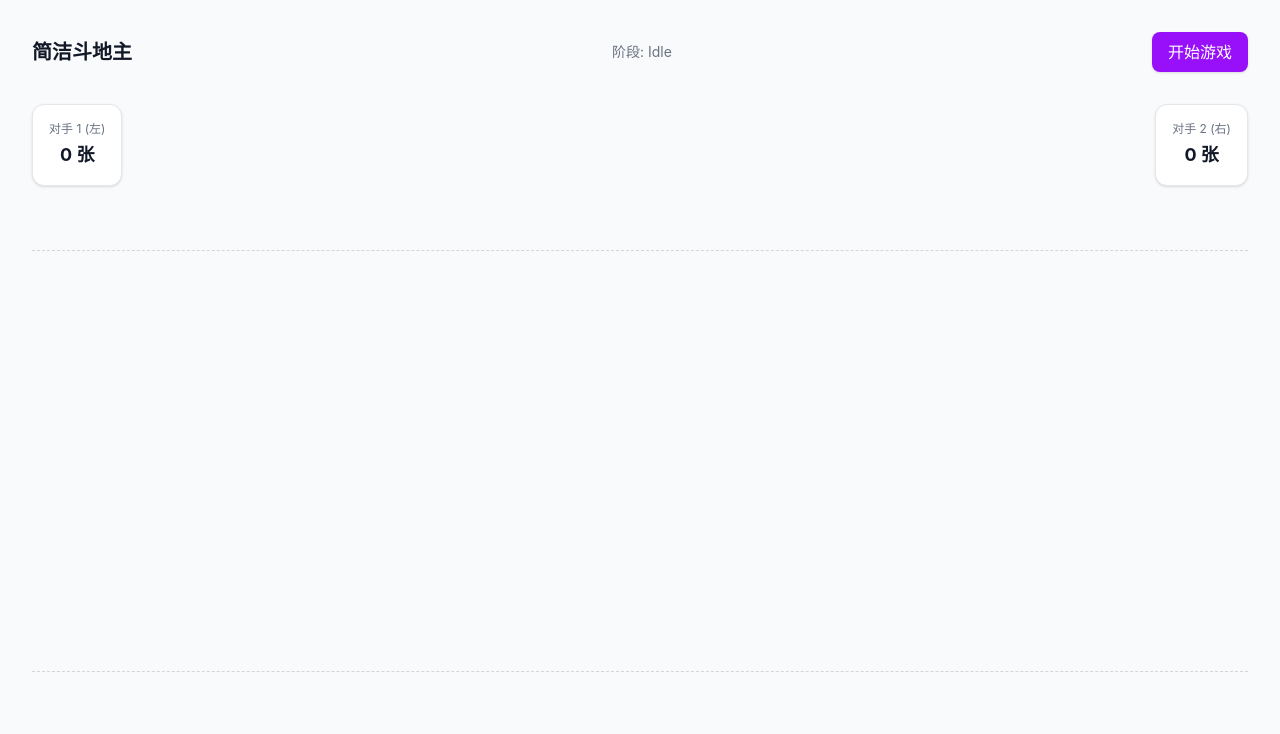
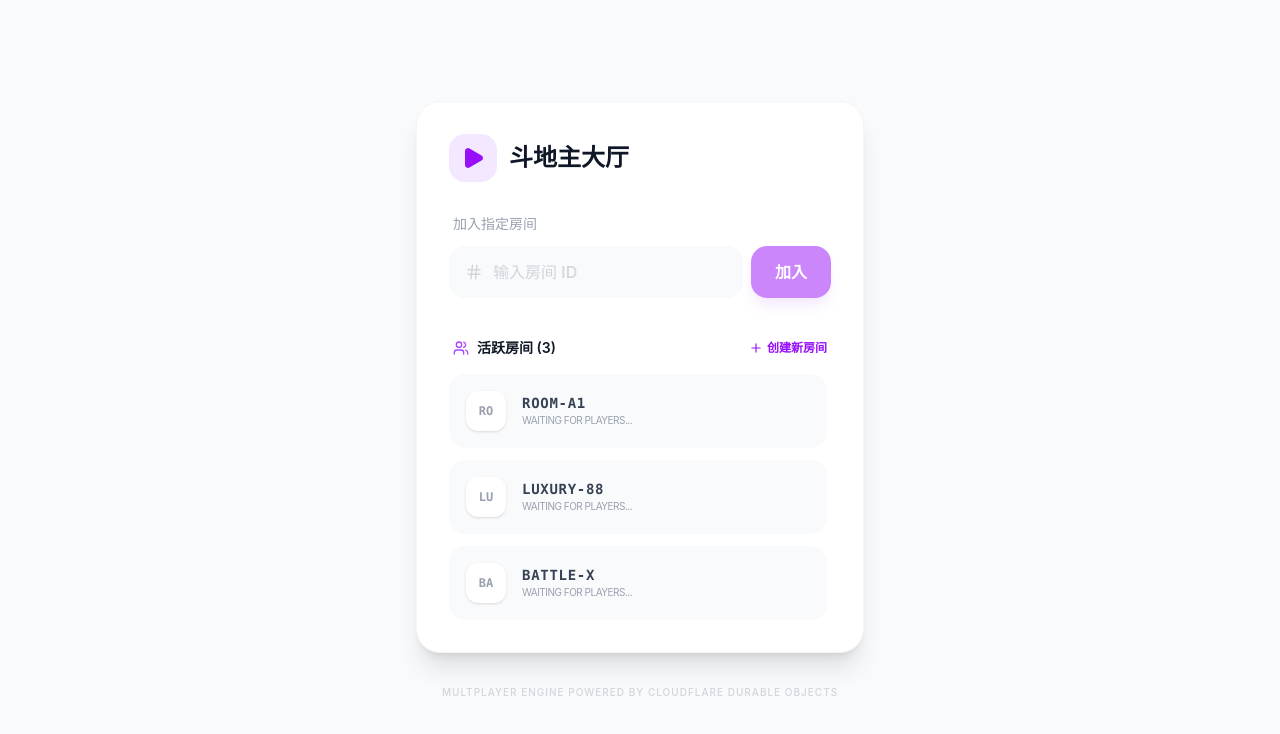
Before and after one commit to buleegasy/dou-dizhu-web, a React (Vite) app: page / in a window 1280 px wide. Shown: the top 734 px of the page. Built offline with nearby package versions, Linux system fonts and the light colour scheme.

Commit message:
Update Lobby components and routing between Lobby and Game

```diff
--- a/src/App.tsx
+++ b/src/App.tsx
@@ -1,11 +1,50 @@
-import React from 'react'
+import React, { useState } from 'react'
 import GameTable from './components/GameTable'
+import Lobby from './components/Lobby'
 import './index.css'
+import { AnimatePresence, motion } from 'framer-motion'
 
 function App() {
+  const [currentRoomId, setCurrentRoomId] = useState<string | null>(null);
+
+  // 模拟活跃房间列表（待接入后端）
+  const [activeRooms] = useState<string[]>(['ROOM-A1', 'LUXURY-88', 'BATTLE-X']);
+
+  const handleJoin = (id: string) => {
+    setCurrentRoomId(id);
+  };
+
+  const handleLeave = () => {
+    setCurrentRoomId(null);
+  };
+
   return (
-    <div className="flex flex-col min-h-screen">
-      <GameTable />
+    <div className="flex flex-col min-h-screen bg-gray-50 overflow-hidden font-sans antialiased text-gray-900 selection:bg-purple-100">
+      <AnimatePresence mode="wait">
+        {!currentRoomId ? (
+          <motion.div
+            key="lobby"
+            initial={{ opacity: 0, scale: 0.98 }}
+            animate={{ opacity: 1, scale: 1 }}
+            exit={{ opacity: 0, scale: 1.02 }}
+            transition={{ duration: 0.3, ease: [0.23, 1, 0.32, 1] }}
+            className="flex-1 flex flex-col"
+          >
+            <Lobby onJoinRoom={handleJoin} activeRooms={activeRooms} />
+          </motion.div>
+        ) : (
+          <motion.div
+            key="game"
+            initial={{ opacity: 0, y: 10 }}
+            animate={{ opacity: 1, y: 0 }}
+            exit={{ opacity: 0, y: -10 }}
+            transition={{ duration: 0.3, ease: "circOut" }}
+            className="flex-1 flex flex-col"
+          >
+            <GameTable onExit={handleLeave} roomId={currentRoomId} />
+          </motion.div>
+        )}
+      </AnimatePresence>
     </div>
   )
 }
--- a/src/components/GameTable.tsx
+++ b/src/components/GameTable.tsx
@@ -1,5 +1,6 @@
 import React, { useState } from 'react';
 import { AnimatePresence } from 'framer-motion';
+import { ChevronLeft, Info, Users } from 'lucide-react';
 import type { GameState } from '../logic/gameController';
 import {
   initGameState,
@@ -12,7 +13,12 @@ import {
 import Hand from './Hand';
 import Card from './Card';
 
-const GameTable: React.FC = () => {
+interface GameTableProps {
+  roomId: string;
+  onExit: () => void;
+}
+
+const GameTable: React.FC<GameTableProps> = ({ roomId, onExit }) => {
   const [state, setState] = useState<GameState>(initGameState());
   const [selectedIndices, setSelectedIndices] = useState<number[]>([]);
   const [error, setError] = useState<string | null>(null);
@@ -63,41 +69,82 @@ const GameTable: React.FC = () => {
 
   return (
     <div className="flex-1 flex flex-col bg-gray-50 p-4 md:p-8">
-      {/* 状态栏 */}
-      <div className="flex justify-between items-center mb-8">
-        <h1 className="text-xl font-bold">简洁斗地主</h1>
-        <div className="text-sm text-gray-500">阶段: {state.stage}</div>
+      {/* 头部状态栏 */}
+      <div className="flex justify-between items-center mb-10">
+        <div className="flex items-center space-x-4">
+          <button
+            onClick={onExit}
+            className="p-2.5 bg-white border border-gray-100 rounded-2xl shadow-sm hover:bg-gray-50 transition-colors text-gray-500"
+          >
+            <ChevronLeft size={20} />
+          </button>
+          <div>
+            <h1 className="text-lg font-bold text-gray-900 leading-tight">测试房间</h1>
+            <div className="flex items-center text-[10px] font-mono font-bold text-purple-600 bg-purple-50 px-2 py-0.5 rounded-full uppercase tracking-wider">
+              ID: {roomId}
+            </div>
+          </div>
+        </div>
+
+        <div className="flex items-center space-x-6">
+            <div className="flex flex-col items-end">
+                <div className="text-[10px] font-bold text-gray-300 uppercase tracking-widest mb-1">Game Stage</div>
+                <div className="text-xs font-bold text-gray-900 bg-white border border-gray-100 px-3 py-1.5 rounded-xl shadow-sm uppercase tracking-tight">
+                    {state.stage}
+                </div>
+            </div>
             <button
                 onClick={handleStart}
-          className="px-4 py-2 bg-purple-600 text-white rounded-lg shadow hover:bg-purple-700 transition"
+                className="px-6 py-2.5 bg-purple-600 text-white rounded-2xl font-bold shadow-lg shadow-purple-200 hover:bg-purple-700 active:scale-95 transition-all"
             >
                 {state.stage === GameStage.Idle ? '开始游戏' : '重新洗牌'}
             </button>
         </div>
+      </div>
 
-      {/* 对手区域 (占位) */}
-      <div className="flex justify-between mb-12">
-        <div className="p-4 bg-white border border-gray-200 rounded-xl shadow-sm text-center">
-          <div className="text-xs text-gray-500 mb-1">对手 1 (左)</div>
-          <div className="text-lg font-bold">{state.players[1]?.cards.length || 0} 张</div>
+      {/* 对手数据面板 */}
+      <div className="grid grid-cols-3 gap-4 mb-12">
+        <div className="p-4 bg-white border border-gray-100 rounded-3xl shadow-sm flex items-center space-x-4">
+          <div className="w-12 h-12 bg-gray-50 rounded-2xl flex items-center justify-center text-gray-300">
+            <Users size={20} />
           </div>
-        <div className="flex flex-row space-x-2">
-            <AnimatePresence>
-                {state.bottomCards.map(c => <Card key={c.id} card={c} isSmall />)}
-            </AnimatePresence>
-        </div>
-        <div className="p-4 bg-white border border-gray-200 rounded-xl shadow-sm text-center">
-          <div className="text-xs text-gray-500 mb-1">对手 2 (右)</div>
-          <div className="text-lg font-bold">{state.players[2]?.cards.length || 0} 张</div>
+          <div>
+            <div className="text-[10px] font-bold text-gray-400 uppercase tracking-tight">对手 1 (左)</div>
+            <div className="text-xl font-black text-gray-900">{state.players[1]?.cards.length || 0} <span className="text-xs font-medium text-gray-400">Cards</span></div>
           </div>
         </div>
 
-      {/* 出牌区域 (桌子中央) */}
-      <div className="flex-1 flex flex-col items-center justify-center border-y border-dashed border-gray-300 my-4 relative">
+        <div className="flex justify-center items-center space-x-1">
+            <AnimatePresence mode="popLayout">
+                {state.bottomCards.map(c => (
+                    <Card key={c.id} card={c} isSmall className="!w-10 !h-14 !shadow-none" />
+                ))}
+                {state.bottomCards.length === 0 && (
+                    <div className="flex space-x-1 opacity-20">
+                        {[1, 2, 3].map(i => <div key={i} className="w-10 h-14 bg-gray-200 rounded-lg border border-gray-300 border-dashed" />)}
+                    </div>
+                )}
+            </AnimatePresence>
+        </div>
+
+        <div className="p-4 bg-white border border-gray-100 rounded-3xl shadow-sm flex items-center space-x-4 justify-end">
+          <div className="text-right">
+            <div className="text-[10px] font-bold text-gray-400 uppercase tracking-tight">对手 2 (右)</div>
+            <div className="text-xl font-black text-gray-900">{state.players[2]?.cards.length || 0} <span className="text-xs font-medium text-gray-400">Cards</span></div>
+          </div>
+          <div className="w-12 h-12 bg-gray-50 rounded-2xl flex items-center justify-center text-gray-300">
+            <Users size={20} />
+          </div>
+        </div>
+      </div>
+
+      {/* 出牌区域 */}
+      <div className="flex-1 flex flex-col items-center justify-center border-y border-dashed border-gray-200 my-4 relative rounded-3xl group transition-colors hover:bg-gray-100/30">
         {state.lastHand && (
             <div className="flex flex-col items-center">
-                <div className="text-xs text-gray-400 mb-2 font-mono">
-                    玩家 {state.lastHand.playerIndex === 0 ? '你' : state.lastHand.playerIndex + 1} 出了：
+                <div className="flex items-center text-[10px] font-bold text-purple-400 uppercase tracking-widest mb-4 bg-purple-50/50 px-3 py-1 rounded-full border border-purple-100/50">
+                    <Info size={10} className="mr-1.5" />
+                    Player {state.lastHand.playerIndex === 0 ? 'You' : state.lastHand.playerIndex + 1} Played
                 </div>
                 <div className="flex space-x-[-20px]">
                     <AnimatePresence>
@@ -107,22 +154,22 @@ const GameTable: React.FC = () => {
             </div>
         )}
         {state.passCount > 0 && state.turnIndex !== 0 && (
-            <div className="text-lg font-bold text-gray-300">不出</div>
+            <div className="text-2xl font-black text-gray-200 uppercase tracking-tighter select-none">Passed</div>
         )}
 
         {error && (
-            <div className="absolute top-4 text-red-500 bg-red-50 px-4 py-1 rounded-full text-sm border border-red-200">
+            <div className="absolute top-6 px-4 py-2 bg-red-500 text-white text-xs font-bold rounded-2xl shadow-lg shadow-red-200 transition-all animate-bounce">
                 {error}
             </div>
         )}
       </div>
 
-      {/* 控制面板 */}
-      <div className="flex justify-center space-x-4 mb-4">
+      {/* 控制操作台 */}
+      <div className="flex justify-center space-x-3 mb-6">
         {state.stage === GameStage.Bidding && (
             <button
                 onClick={handleGrabLandlord}
-                className="px-8 py-2 bg-yellow-500 text-white rounded-xl shadow-lg font-bold hover:bg-yellow-600"
+                className="px-10 py-3.5 bg-yellow-400 text-white rounded-2xl font-black shadow-lg shadow-yellow-100 hover:bg-yellow-500 hover:shadow-yellow-200 transition-all uppercase tracking-tight text-sm"
             >
                 叫地主
             </button>
@@ -132,14 +179,14 @@ const GameTable: React.FC = () => {
                 <button
                     onClick={handlePass}
                     disabled={!state.lastHand || state.passCount >= 2}
-                    className="px-8 py-2 bg-gray-200 text-gray-700 rounded-xl font-bold disabled:opacity-50"
+                    className="px-10 py-3.5 bg-white border border-gray-100 text-gray-400 rounded-2xl font-bold shadow-sm hover:bg-gray-50 disabled:opacity-30 transition-all uppercase tracking-tight text-sm"
                 >
                     不出
                 </button>
                 <button
                     onClick={handlePlay}
                     disabled={selectedIndices.length === 0}
-                    className="px-8 py-2 bg-purple-600 text-white rounded-xl shadow-lg font-bold hover:bg-purple-700 disabled:opacity-50"
+                    className="px-12 py-3.5 bg-purple-600 text-white rounded-2xl font-black shadow-lg shadow-purple-200 hover:bg-purple-700 hover:shadow-purple-300 disabled:opacity-50 transition-all uppercase tracking-tight text-sm"
                 >
                     出牌
                 </button>
@@ -147,8 +194,8 @@ const GameTable: React.FC = () => {
         )}
       </div>
 
-      {/* 玩家手牌区域 */}
-      <div className="w-full max-w-4xl mx-auto">
+      {/* 底部玩家手牌 */}
+      <div className="w-full max-w-5xl mx-auto bg-white/50 backdrop-blur-sm rounded-t-[40px] border-x border-t border-gray-100 px-6">
         <Hand
             cards={currentPlayer.cards}
             selectedIndices={selectedIndices}
--- /dev/null
+++ b/src/components/Lobby.tsx
@@ -0,0 +1,121 @@
+import React, { useState } from 'react';
+import { motion, AnimatePresence } from 'framer-motion';
+import { Users, Plus, Play, Hash } from 'lucide-react';
+
+interface LobbyProps {
+  onJoinRoom: (roomId: string) => void;
+  activeRooms: string[];
+}
+
+const Lobby: React.FC<LobbyProps> = ({ onJoinRoom, activeRooms }) => {
+  const [roomIdInput, setRoomIdInput] = useState('');
+
+  const handleJoin = (id: string) => {
+    if (id.trim()) {
+      onJoinRoom(id.trim());
+    }
+  };
+
+  return (
+    <div className="flex-1 flex flex-col items-center justify-center bg-gray-50 p-6">
+      <motion.div
+        initial={{ opacity: 0, y: 20 }}
+        animate={{ opacity: 1, y: 0 }}
+        className="w-full max-w-md bg-white rounded-3xl shadow-xl border border-gray-100 p-8"
+      >
+        <div className="flex items-center space-x-3 mb-8">
+          <div className="bg-purple-100 p-3 rounded-2xl">
+            <Play className="text-purple-600 fill-purple-600" size={24} />
+          </div>
+          <h1 className="text-2xl font-bold text-gray-900">斗地主大厅</h1>
+        </div>
+
+        {/* 手动输入房间号 */}
+        <div className="mb-10">
+          <label className="block text-sm font-medium text-gray-400 mb-3 ml-1">加入指定房间</label>
+          <div className="flex space-x-2">
+            <div className="relative flex-1">
+              <Hash className="absolute left-4 top-1/2 -translate-y-1/2 text-gray-300" size={18} />
+              <input
+                type="text"
+                placeholder="输入房间 ID"
+                value={roomIdInput}
+                onChange={(e) => setRoomIdInput(e.target.value)}
+                className="w-full pl-11 pr-4 py-3.5 bg-gray-50 border-none rounded-2xl focus:ring-2 focus:ring-purple-200 transition-all text-gray-700 font-medium placeholder:text-gray-300"
+              />
+            </div>
+            <button
+              onClick={() => handleJoin(roomIdInput)}
+              disabled={!roomIdInput.trim()}
+              className="px-6 py-3.5 bg-purple-600 text-white rounded-2xl font-bold shadow-lg shadow-purple-200 hover:bg-purple-700 disabled:opacity-50 active:scale-95 transition-all"
+            >
+              加入
+            </button>
+          </div>
+        </div>
+
+        {/* 活跃房间列表 */}
+        <div>
+          <div className="flex items-center justify-between mb-4 px-1">
+            <h2 className="text-sm font-semibold text-gray-900 flex items-center">
+              <Users size={16} className="mr-2 text-purple-500" />
+              活跃房间 ({activeRooms.length})
+            </h2>
+            <button
+              onClick={() => handleJoin(Math.random().toString(36).substring(2, 8).toUpperCase())}
+              className="text-xs font-bold text-purple-600 hover:text-purple-700 flex items-center"
+            >
+              <Plus size={14} className="mr-1" />
+              创建新房间
+            </button>
+          </div>
+
+          <div className="grid gap-3 max-h-64 overflow-y-auto pr-1">
+            <AnimatePresence mode="popLayout">
+              {activeRooms.length === 0 ? (
+                <motion.div
+                  initial={{ opacity: 0 }}
+                  animate={{ opacity: 1 }}
+                  className="py-10 text-center bg-gray-50 rounded-2xl border-2 border-dashed border-gray-100"
+                >
+                  <p className="text-sm text-gray-400">当前没有活跃房间</p>
+                </motion.div>
+              ) : (
+                activeRooms.map((id) => (
+                  <motion.div
+                    key={id}
+                    layout
+                    initial={{ opacity: 0, scale: 0.95 }}
+                    animate={{ opacity: 1, scale: 1 }}
+                    exit={{ opacity: 0, scale: 0.95 }}
+                    onClick={() => handleJoin(id)}
+                    className="group flex items-center justify-between p-4 bg-gray-50 hover:bg-purple-50 rounded-2xl border border-transparent hover:border-purple-100 cursor-pointer transition-all"
+                  >
+                    <div className="flex items-center space-x-4">
+                      <div className="w-10 h-10 bg-white rounded-xl flex items-center justify-center text-gray-400 group-hover:text-purple-500 shadow-sm font-mono font-bold text-xs uppercase transition-colors">
+                        {id.substring(0, 2)}
+                      </div>
+                      <div>
+                        <div className="text-sm font-bold text-gray-700 group-hover:text-purple-700 font-mono uppercase tracking-wider">{id}</div>
+                        <div className="text-[10px] text-gray-400 uppercase tracking-tighter">Waiting for players...</div>
+                      </div>
+                    </div>
+                    <div className="bg-white px-3 py-1.5 rounded-xl border border-gray-100 shadow-sm opacity-0 group-hover:opacity-100 transition-opacity">
+                        <Play size={14} className="text-purple-600 fill-purple-600" />
+                    </div>
+                  </motion.div>
+                ))
+              )}
+            </AnimatePresence>
+          </div>
+        </div>
+      </motion.div>
+
+      <div className="mt-8 text-[10px] text-gray-300 uppercase tracking-widest font-medium">
+        Multplayer Engine Powered by Cloudflare Durable Objects
+      </div>
+    </div>
+  );
+};
+
+export default Lobby;
```
Lines whose indentation alone changed are shown as unchanged.
